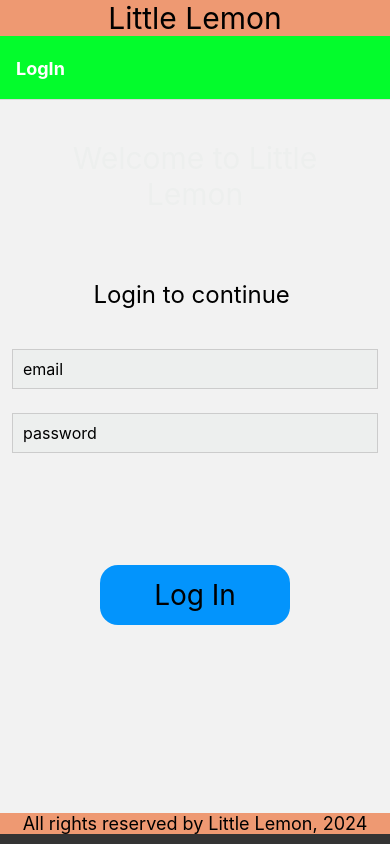
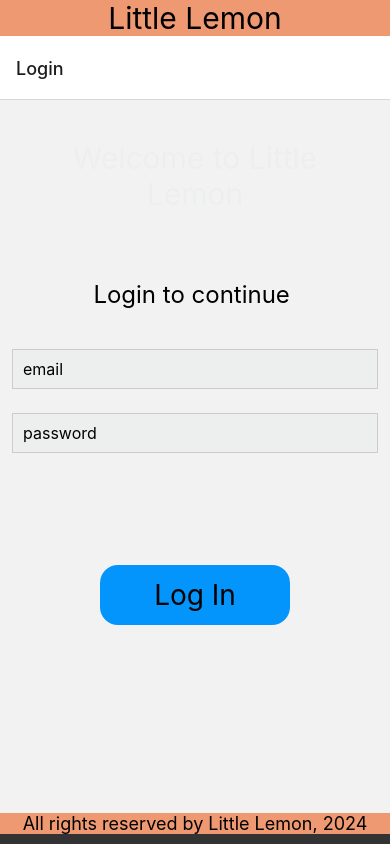
Before and after one commit to HarithaGane99/Little-Lemon, a React Native app: screen / in a window 390 px wide. Built offline with nearby package versions, Linux system fonts and the light colour scheme.

Commit message:
Before final assesment

```diff
--- a/App.tsx
+++ b/App.tsx
@@ -1,46 +1,30 @@
-/* eslint-disable react-native/no-inline-styles */
+/* eslint-disable react/react-in-jsx-scope */
 /* eslint-disable prettier/prettier */
-import React, { Component } from 'react';
-import {  Image, StyleSheet, View } from 'react-native';
+import { View, StyleSheet } from 'react-native';
+import { NavigationContainer } from '@react-navigation/native';
 import LittleLemonHeader from './src/components/LittleLemonHeader';
 import LittleLemonFooter from './src/components/LittleLemonFooter';
+import LoginScreen from './src/components/LoginScreen';
 import WelcomeScreen from './src/components/WelcomeScreen';
-import MenuItems from './src/components/MenuItems';
-import { NavigationContainer } from '@react-navigation/native';
-import { createNativeStackNavigator } from '@react-navigation/native-stack';
-import LoginScreen from './src/components/LoginScreen';
+import { createStackNavigator } from '@react-navigation/stack';
 
-const Stack = createNativeStackNavigator();
+const Stack = createStackNavigator();
 
-
-
-export class App extends Component {
-  render() {
+export default function App() {
   return (
     <NavigationContainer>
       <View style={styles.container}>
-          <LittleLemonHeader/>
-            <Stack.Navigator
-              initialRouteName='LogIn'
-              screenOptions={{
-                headerStyle:{backgroundColor:'#03fc2c'},
-                headerTintColor:'#fff',
-                headerTitleStyle:{
-                  fontWeight:'bold',
-                }
-            }}>
-              <Stack.Screen name='LogIn' component={LoginScreen}/>
-              <Stack.Screen name='Welcome' component={WelcomeScreen}/>
-              <Stack.Screen name='Menu' component={MenuItems}/>
+        <LittleLemonHeader />
+        <Stack.Navigator initialRouteName="Login">
+          <Stack.Screen name="Welcome" component={WelcomeScreen} />
+          <Stack.Screen name="Login" component={LoginScreen} />
         </Stack.Navigator>
-          <LittleLemonFooter/>
+        <LittleLemonFooter />
       </View>
     </NavigationContainer>
   );
 }
-}
 
-export default App;
 const styles = StyleSheet.create({
   container: {
     flex: 1,
--- a/babel.config.js
+++ b/babel.config.js
@@ -1,3 +1,4 @@
 module.exports = {
   presets: ['module:@react-native/babel-preset'],
+  plugins: ['react-native-reanimated/plugin'],
 };
--- a/index.js
+++ b/index.js
@@ -1,6 +1,7 @@
 /**
  * @format
  */
+import 'react-native-gesture-handler';
 
 import {AppRegistry} from 'react-native';
 import App from './App';
--- a/package.json
+++ b/package.json
@@ -11,12 +11,14 @@
   },
   "dependencies": {
     "@react-navigation/bottom-tabs": "^6.5.12",
+    "@react-navigation/drawer": "^6.6.7",
     "@react-navigation/native": "^6.1.10",
     "@react-navigation/native-stack": "^6.9.18",
     "@react-navigation/stack": "^6.3.21",
     "react": "18.2.0",
     "react-native": "0.73.3",
     "react-native-gesture-handler": "^2.15.0",
+    "react-native-reanimated": "^3.7.0",
     "react-native-safe-area-context": "^4.9.0",
     "react-native-screens": "^3.29.0",
     "react-native-vector-icons": "^10.0.3"
```
Also changed, not shown: 1 other file (tests, documents, lock files or other folders). Lines whose indentation alone changed are shown as unchanged.
